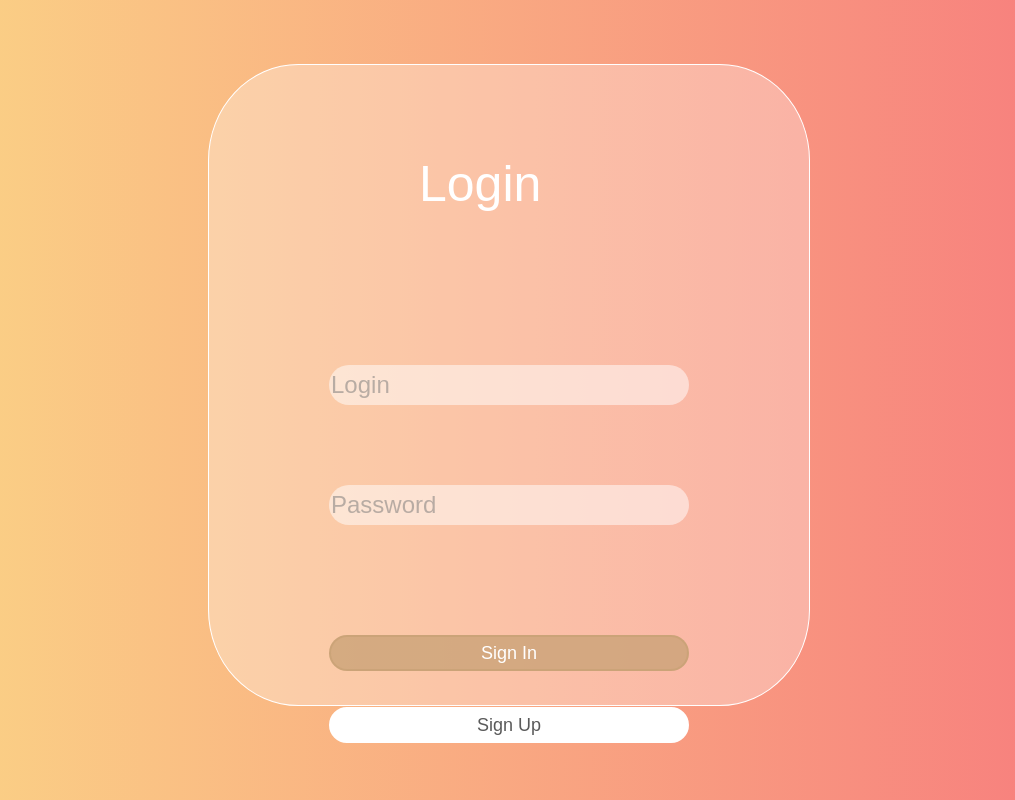
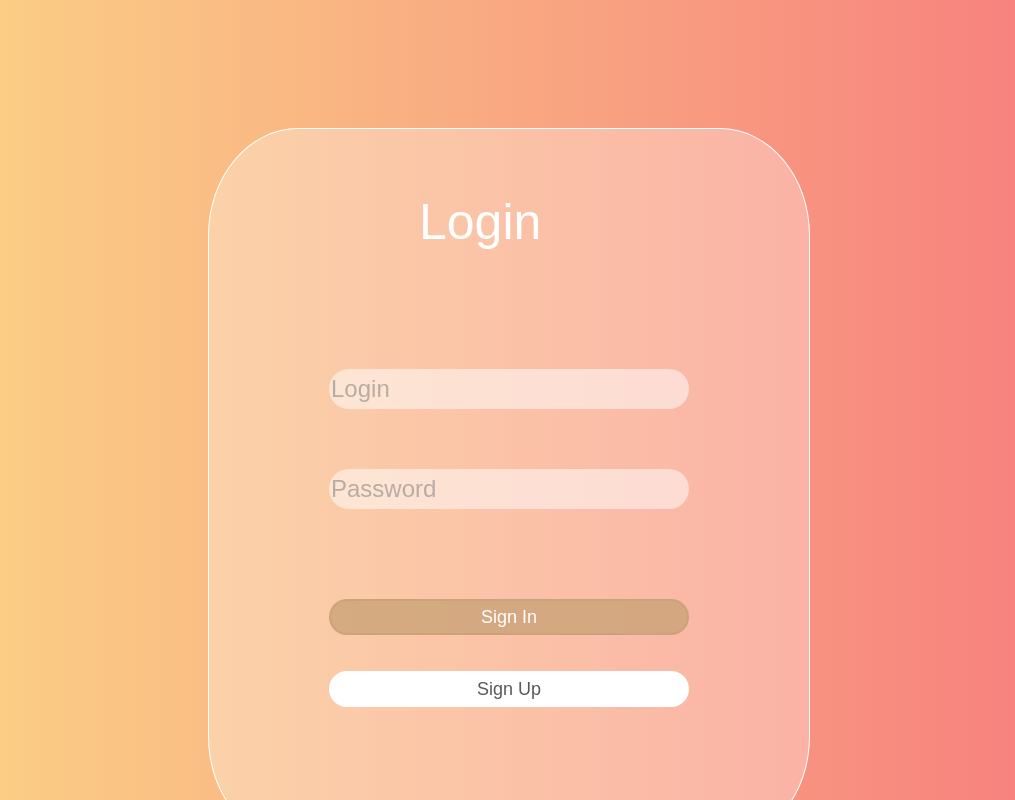
Before and after one commit to Droxus/Online-Competition-Table, a website built with webpack: page index.html in a window 1280 px wide. Shown: the whole page, without its empty margins (132-1147 px from the left). Built offline with nearby package versions, Linux system fonts and the light colour scheme; some packages are replaced by stand-ins of ours; no server answers.

Commit message:
resizing form update

```diff
--- a/index.js
+++ b/index.js
@@ -28,7 +28,6 @@ const headerBlock = document.getElementById('headerBlock')
 const profIcon = document.getElementById('profIcon')
 const NavPanelBtns = [btnHome, btnFavorites, btnData, btnStatistics, btnAbout, profile]
 let password, email, width, height
-let test = 1
 noaccLink.addEventListener('click', onNoaccLink)
 hasaccLink.addEventListener('click', onHasaccLink)
 btnSignIn.addEventListener('click', onBtnSignIn)
@@ -147,10 +146,14 @@ checkAspectRatio()
 function checkAspectRatio(){
 
 if (width > 1100) {
+  navigationPanel.style.opacity = '1'
+  navigationPanel.style["pointer-events"] = 'visible'
+  profile.style.opacity = '1'
+  profile.style["pointer-events"] = 'visible'
+  headerBlock.style["margin-top"] = '0px'
   root.style.setProperty('--headerHeight', '150px')
   root.style.setProperty('--profile-width', '12%')
   profile.style.setProperty('--height-Profile', '70px')
-  contentBlock.style.setProperty('--contentBlock-Top', 'calc(var(--headerHeight) + 2%)')
   NavPanelBtns.forEach(element => element.style.font = '32px "Fira Sans", sans-serif')
   NavPanelBtns.forEach(element => element.style["text-shadow"] = '1px 0 black, 0 1px black, -1px 0 black, 0 -1px black')
   navigationPanel.style["margin-left"] = 'calc(var(--labelUnity-width))'
@@ -190,6 +193,7 @@ if (width > 1100) {
   navigationPanel.style["pointer-events"] = 'none'
   profile.style.opacity = '0'
   profile.style["pointer-events"] = 'none'
+  labelUnity.innerHTML = ' '
 headerBlock.style["margin-top"] = height - 65
 contentBlock.style["margin-top"] = '1%'
 contentBlock.style.height = height - 65 - height * 0.02
--- a/style.css
+++ b/style.css
@@ -10,8 +10,8 @@ html {
     --navigationPanel-width: calc(100% - var(--labelUnity-width) - var(--profile-width) - 5px);
     --NavPanel-top: calc(var(--headerHeight) - var(--NavPanel-height));
     --NavPanel-height: 40px;
-    --profile-width: 15%
-
+    --profile-width: 15%;
+    --height-dataEnterSqr: 650px;
  }
 
  body {
@@ -37,10 +37,10 @@ html {
 	}
 }
 .btnsForm{
-    position:absolute;
+    position: relative;
     width: 60%;
     margin-left: 20%;
-    margin-top: 95%;
+    margin-top: 15%;
     height: 36px;
     border-radius: 18px;
     background-color: #c9a277c7;
@@ -60,23 +60,23 @@ html {
     opacity: 1;
 }
 #isignIn{
-    position:absolute;
+    position:relative;
     font-family: arial;
     font-size: 50px;
     color: white;
     width: 60%;
     margin-left: 35%;
-    margin-top: 15%;
 }
 .btnsForm:hover{
     background-color: #c78b4ac7;
     border: 2px solid #c78b4ac7;
 }
 .btnsChangeForm{
+    position: relative;
     background-color: white;
     border: 2px solid white;
     color: #5a5a5a;
-    margin-top: 107%;
+    margin-top: -15%;
 }
 .btnsChangeForm:hover{
     background-color: rgb(233, 232, 232);
@@ -84,19 +84,21 @@ html {
 }
 .dataEnterSqr {
     position:absolute;
+    display: block;
     z-index: -1;
     border: solid 1px white;
     background-color: rgba(255, 255, 255, 0.3);
     width: var(--width-dataEnterSqr);
     height: var(--height-dataEnterSqr);
     margin-left: calc((100% - var(--width-dataEnterSqr)) / 2);
-    margin-top: calc((100% - var(--height-dataEnterSqr)) / 4);
-    border-radius: 15%;
-    --height-dataEnterSqr: 80%;
-    --width-dataEnterSqr: 600px
+    margin-top: 10%;
+    padding-top: 5%;
+    align-items: center;
+     border-radius: 15%;
+    --width-dataEnterSqr: 600px;
 }
 .authMenu{
-    position:absolute;
+    position:relative;
     background: rgb(187, 24, 24);
     border-radius: 50px;
     border: none;
@@ -105,15 +107,16 @@ html {
     margin-left: 20%;
     height: 40px;
     font-size: 24px;
+    margin-top: 10%;
 }
 .authMenu::placeholder {
     opacity: 0.5;
 }
 #inptUsername{
-    margin-top: 50%;
+    /* margin-top: 20%; */
 }
 #inptPassword{
-    margin-top: 70%;
+    /* margin-top: 25%; */
 }
 #mainBlock{
     pointer-events: none;
```
